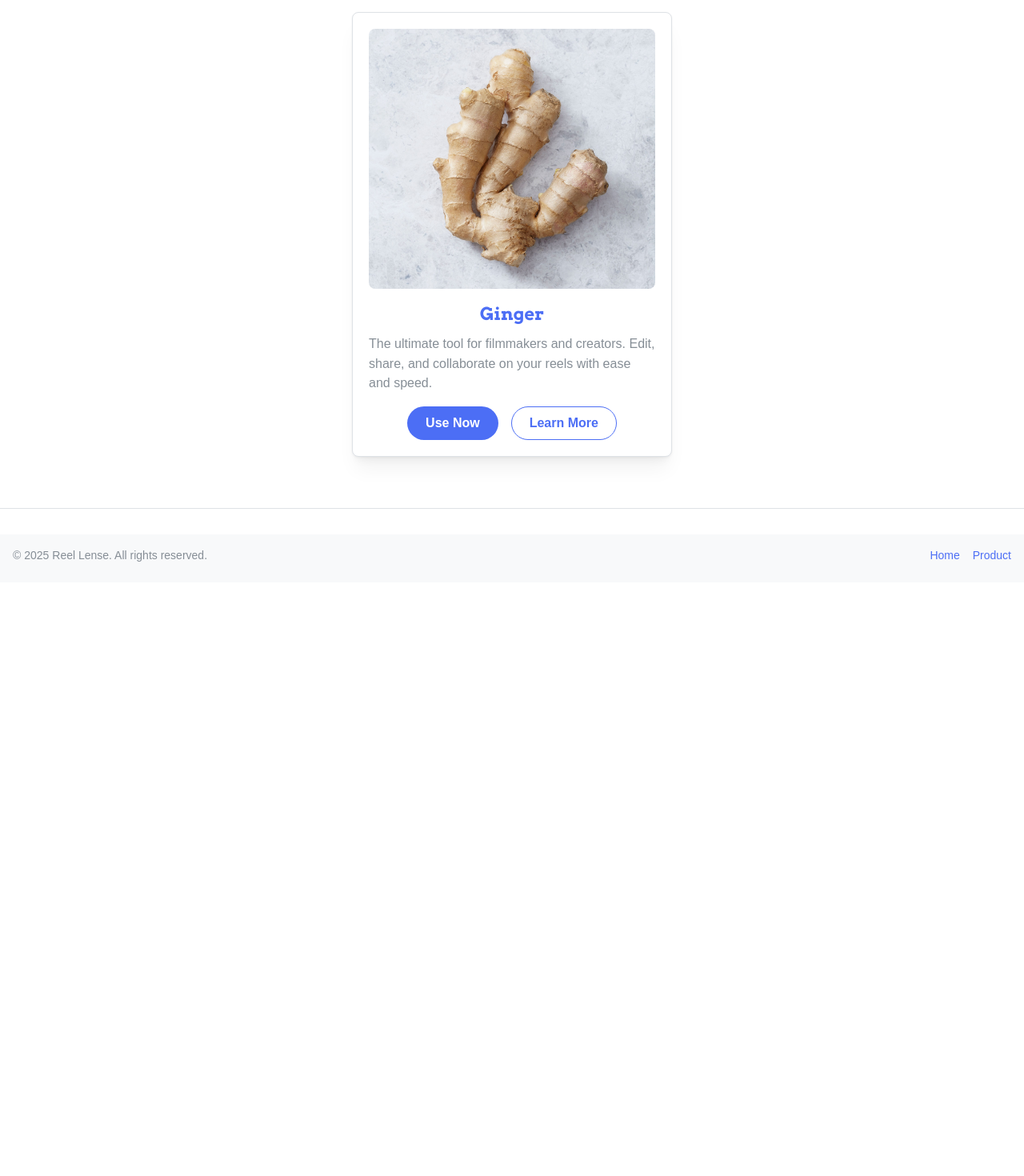
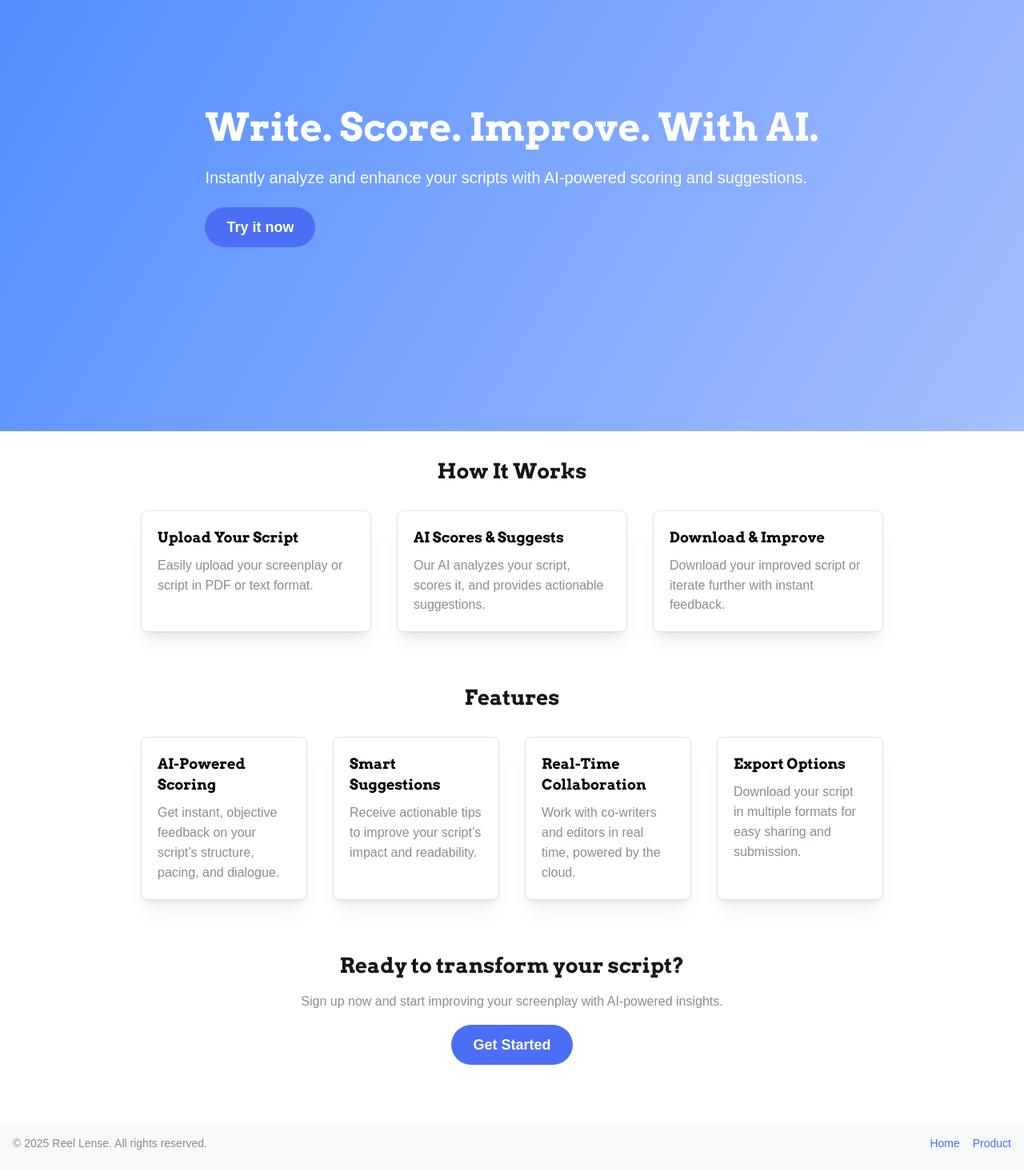
Before and after one commit to vivekroyus/reel_lense, a Next.js app in the folder reel-lense/: page /product in a window 1280 px wide. Shown: the part 160-1630 px from the top of the page at 80% size. Before the commit the page ends 888 px from the top, so only its background shows below. Built offline with nearby package versions, Linux system fonts and the light colour scheme.

Commit message:
base new landing page

```diff
--- a/reel-lense/src/app/product/page.tsx
+++ b/reel-lense/src/app/product/page.tsx
@@ -1,36 +1,18 @@
 "use client";
-import { Container, Title, Text, Card, Image, Button, Stack, Group } from "@mantine/core";
+import HeroSection from "@/components/hero-section";
+import HowItWorks from "@/components/how-it-works";
+import FeaturesSection from "@/components/features-section";
+import CtaSection from "@/components/cta-section";
+import FooterSection from "@/components/footer";
 
-export default function ProductPage() {
+export default function Home() {
   return (
-    <Container size="sm" py="xl">
-      <Stack gap="xl" align="center">
-        <Title order={1} ta="center" fw={900} size="2.5rem">
-          Our Featured Product
-        </Title>
-        <Card shadow="md" radius="md" p="lg" withBorder style={{ maxWidth: 400, width: "100%" }}>
-          <Image
-            src="/product/product.jpg"
-            alt="Product"
-            radius="md"
-            mb="md"
-          />
-          <Title order={3} mb="xs" ta="center" c="indigo">
-            Ginger
-          </Title>
-          <Text size="md" c="dimmed" mb="md">
-            The ultimate tool for filmmakers and creators. Edit, share, and collaborate on your reels with ease and speed.
-          </Text>
-          <Group justify="center">
-            <Button color="indigo" radius="xl" size="md">
-              Use Now
-            </Button>
-            <Button variant="outline" color="indigo" radius="xl" size="md">
-              Learn More
-            </Button>
-          </Group>
-        </Card>
-      </Stack>
-    </Container>
+    <>
+      <HeroSection />
+      <HowItWorks />
+      <FeaturesSection />
+      <CtaSection />
+      <FooterSection />
+    </>
   );
 }
--- /dev/null
+++ b/reel-lense/src/components/cta-section.tsx
@@ -0,0 +1,20 @@
+"use client";
+import { Container, Title, Text, Button, Stack } from "@mantine/core";
+
+export default function CtaSection() {
+  return (
+    <Container py="xl" size="sm">
+      <Stack align="center" gap="md">
+        <Title order={2} ta="center">
+          Ready to transform your script?
+        </Title>
+        <Text ta="center" c="dimmed">
+          Sign up now and start improving your screenplay with AI-powered insights.
+        </Text>
+        <Button size="lg" color="indigo" radius="xl">
+          Get Started
+        </Button>
+      </Stack>
+    </Container>
+  );
+}
--- /dev/null
+++ b/reel-lense/src/components/features-section.tsx
@@ -0,0 +1,39 @@
+"use client";
+import { Container, Title, SimpleGrid, Card, Text } from "@mantine/core";
+
+const features = [
+  {
+    title: "AI-Powered Scoring",
+    description: "Get instant, objective feedback on your script’s structure, pacing, and dialogue.",
+  },
+  {
+    title: "Smart Suggestions",
+    description: "Receive actionable tips to improve your script’s impact and readability.",
+  },
+  {
+    title: "Real-Time Collaboration",
+    description: "Work with co-writers and editors in real time, powered by the cloud.",
+  },
+  {
+    title: "Export Options",
+    description: "Download your script in multiple formats for easy sharing and submission.",
+  },
+];
+
+export default function FeaturesSection() {
+  return (
+    <Container py="xl">
+      <Title order={2} ta="center" mb="xl">
+        Features
+      </Title>
+      <SimpleGrid cols={{ base: 1, sm: 2, md: 4 }} spacing="xl">
+        {features.map((feature) => (
+          <Card key={feature.title} shadow="md" radius="md" p="lg" withBorder>
+            <Title order={4} mb="xs">{feature.title}</Title>
+            <Text c="dimmed">{feature.description}</Text>
+          </Card>
+        ))}
+      </SimpleGrid>
+    </Container>
+  );
+}
--- /dev/null
+++ b/reel-lense/src/components/footer.tsx
@@ -0,0 +1,31 @@
+"use client";
+import { Box, Group, Text, Anchor } from "@mantine/core";
+
+export default function FooterSection() {
+  return (
+    <Box
+      component="footer"
+      px="md"
+      py="md"
+      style={{
+        background: "#f8f9fa",
+        minHeight: 60,
+        marginTop: 40,
+      }}
+    >
+      <Group justify="space-between" h="100%">
+        <Text size="sm" c="dimmed">
+          © {new Date().getFullYear()} Reel Lense. All rights reserved.
+        </Text>
+        <Group gap="md">
+          <Anchor href="/" size="sm" c="indigo">
+            Home
+          </Anchor>
+          <Anchor href="/product" size="sm" c="indigo">
+            Product
+          </Anchor>
+        </Group>
+      </Group>
+    </Box>
+  );
+}
--- /dev/null
+++ b/reel-lense/src/components/hero-section.tsx
@@ -0,0 +1,27 @@
+"use client";
+import { Box, Title, Text, Button, Container } from "@mantine/core";
+
+export default function HeroSection() {
+  return (
+    <Box
+      style={{
+        minHeight: "80vh",
+        background: "linear-gradient(120deg, #4f8cff 0%, #a6bfff 100%)",
+        display: "flex",
+        alignItems: "center",
+      }}
+    >
+      <Container>
+        <Title order={1} size="3rem" fw={900} c="white" mb="md">
+          Write. Score. Improve. With AI.
+        </Title>
+        <Text size="xl" c="white" mb="lg">
+          Instantly analyze and enhance your scripts with AI-powered scoring and suggestions.
+        </Text>
+        <Button size="lg" color="indigo" radius="xl">
+          Try it now
+        </Button>
+      </Container>
+    </Box>
+  );
+}
--- /dev/null
+++ b/reel-lense/src/components/how-it-works.tsx
@@ -0,0 +1,35 @@
+"use client";
+import { Container, Title, SimpleGrid, Card, Text } from "@mantine/core";
+
+const steps = [
+  {
+    title: "Upload Your Script",
+    description: "Easily upload your screenplay or script in PDF or text format.",
+  },
+  {
+    title: "AI Scores & Suggests",
+    description: "Our AI analyzes your script, scores it, and provides actionable suggestions.",
+  },
+  {
+    title: "Download & Improve",
+    description: "Download your improved script or iterate further with instant feedback.",
+  },
+];
+
+export default function HowItWorks() {
+  return (
+    <Container py="xl">
+      <Title order={2} ta="center" mb="xl">
+        How It Works
+      </Title>
+      <SimpleGrid cols={{ base: 1, sm: 3 }} spacing="xl">
+        {steps.map((step) => (
+          <Card key={step.title} shadow="md" radius="md" p="lg" withBorder>
+            <Title order={4} mb="xs">{step.title}</Title>
+            <Text c="dimmed">{step.description}</Text>
+          </Card>
+        ))}
+      </SimpleGrid>
+    </Container>
+  );
+}
```
